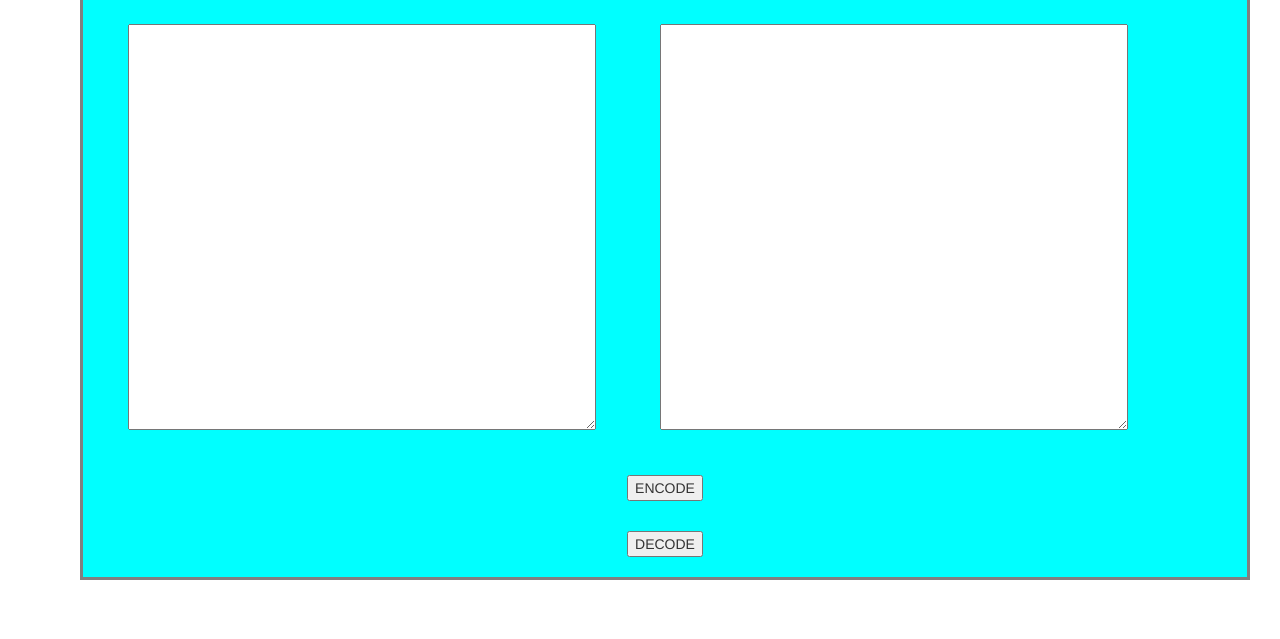
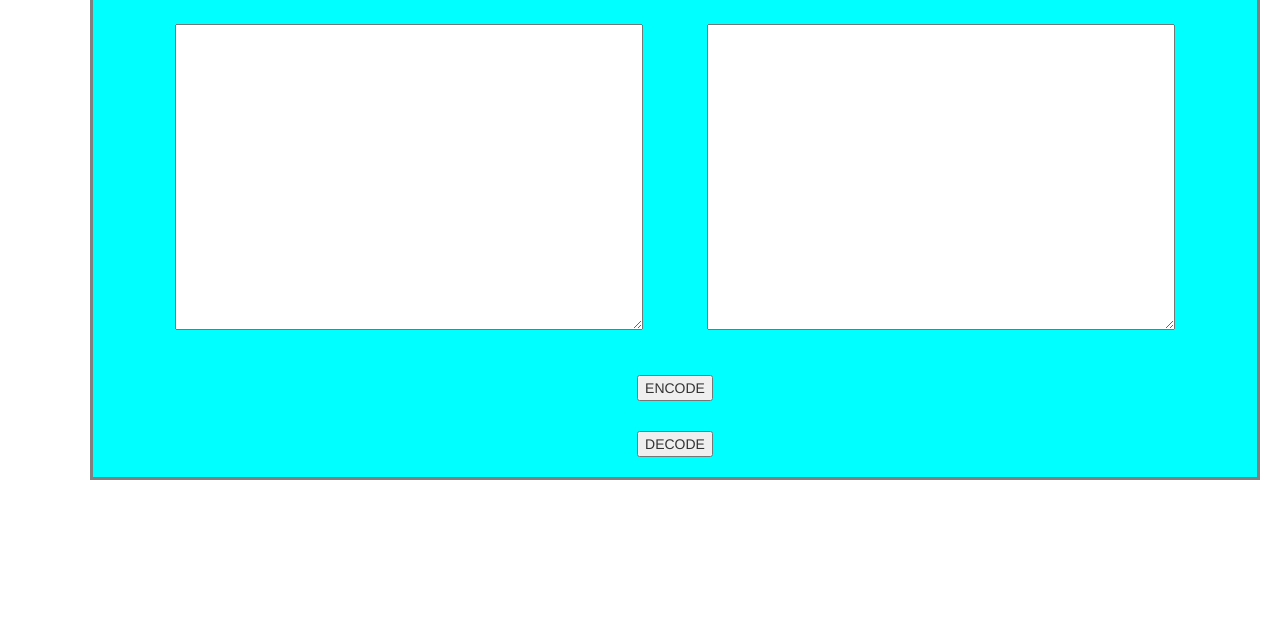
Before and after one commit to Ak-patil/Just-Dial_Page, a plain HTML site: page encode.html in a window 1280 px wide. Shown: the part 161-800 px from the top of the page. Drawn offline with nearby package versions, Linux system fonts and the light colour scheme.

Commit message:
lastchages

```diff
--- a/encode.html
+++ b/encode.html
@@ -47,18 +47,18 @@
                   </ul>
                 </div>
               </nav>
-        <div class="container">
+       <center> <div class="container">
                 <center> <h1> Encode and Decode</h1> </center>
-            <textarea class="tt" id="cc" rows="20" cols="55">
+            <textarea class="tt" id="cc" rows="15" cols="55">
             </textarea>
-            <textarea class="tt" id="ct" rows="20" cols="55">
+            <textarea class="tt" id="ct" rows="15" cols="55">
             </textarea>
-            <br>
+
             <center>  <button id="b" onclick="encod()"> ENCODE </button></center>
             <br>
             <center>  <button id="bc" onclick="decod()"> DECODE </button></center>
             <br>
-        </div>
+        </div></center>
     <script>
         function encod()
         {
```
Also changed, not shown: copy.html (+4 -4 lines), index1.html (+2 -2 lines), indexdiv.html (+2 -2 lines).
